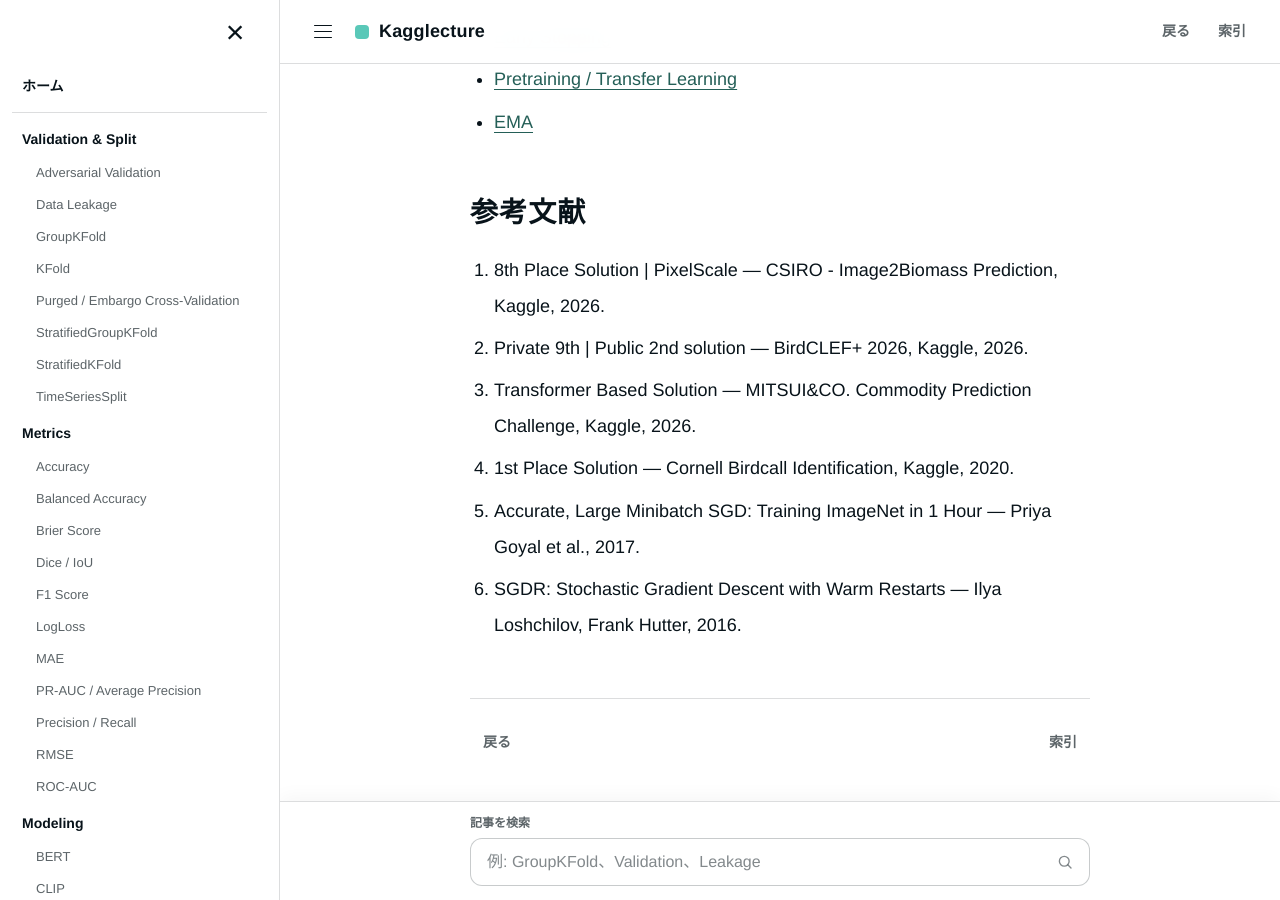
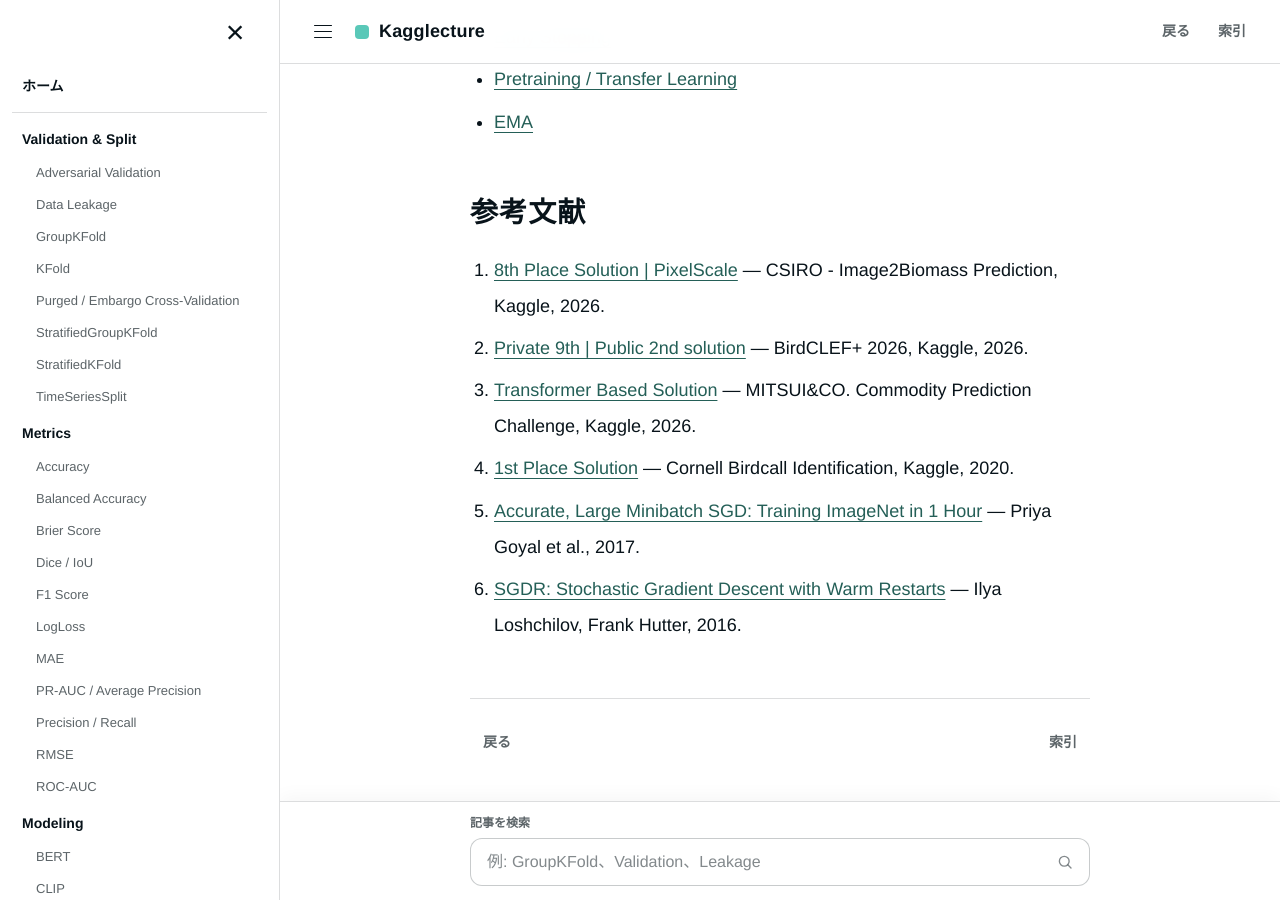
Before and after one commit to morikazu1119/Kagglecture, a Jekyll site: the page built from wiki/training/lr-warmup-cosine.html, in a window 1280 px wide and 900 px high, scrolled down 4271 px. Built offline with Jekyll 4.4.1, drawn with Linux system fonts in a browser that asks for light colours; some of the changed lines change nothing that is shown.

Commit message:
Add citations to LR scheduler article

```diff
--- a/wiki/training/lr-warmup-cosine.html
+++ b/wiki/training/lr-warmup-cosine.html
@@ -72,10 +72,10 @@
 
 <h2>参考文献</h2>
 <ol>
-<li>8th Place Solution | PixelScale — CSIRO - Image2Biomass Prediction, Kaggle, 2026.</li>
-<li>Private 9th | Public 2nd solution — BirdCLEF+ 2026, Kaggle, 2026.</li>
-<li>Transformer Based Solution — MITSUI&amp;CO. Commodity Prediction Challenge, Kaggle, 2026.</li>
-<li>1st Place Solution — Cornell Birdcall Identification, Kaggle, 2020.</li>
-<li>Accurate, Large Minibatch SGD: Training ImageNet in 1 Hour — Priya Goyal et al., 2017.</li>
-<li>SGDR: Stochastic Gradient Descent with Warm Restarts — Ilya Loshchilov, Frank Hutter, 2016.</li>
+<li><a href="https://www.kaggle.com/competitions/csiro-biomass/writeups/8th-place-solution-csiro-image2biomass">8th Place Solution | PixelScale</a> — CSIRO - Image2Biomass Prediction, Kaggle, 2026.</li>
+<li><a href="https://www.kaggle.com/competitions/birdclef-2026/writeups/private-9th-public-2nd-solution">Private 9th | Public 2nd solution</a> — BirdCLEF+ 2026, Kaggle, 2026.</li>
+<li><a href="https://www.kaggle.com/competitions/mitsui-commodity-prediction-challenge/writeups/transformer-based-solution">Transformer Based Solution</a> — MITSUI&amp;CO. Commodity Prediction Challenge, Kaggle, 2026.</li>
+<li><a href="https://www.kaggle.com/competitions/birdsong-recognition/writeups/ryan-wong-1st-place-solution">1st Place Solution</a> — Cornell Birdcall Identification, Kaggle, 2020.</li>
+<li><a href="https://arxiv.org/abs/1706.02677">Accurate, Large Minibatch SGD: Training ImageNet in 1 Hour</a> — Priya Goyal et al., 2017.</li>
+<li><a href="https://arxiv.org/abs/1608.03983">SGDR: Stochastic Gradient Descent with Warm Restarts</a> — Ilya Loshchilov, Frank Hutter, 2016.</li>
 </ol>
```
